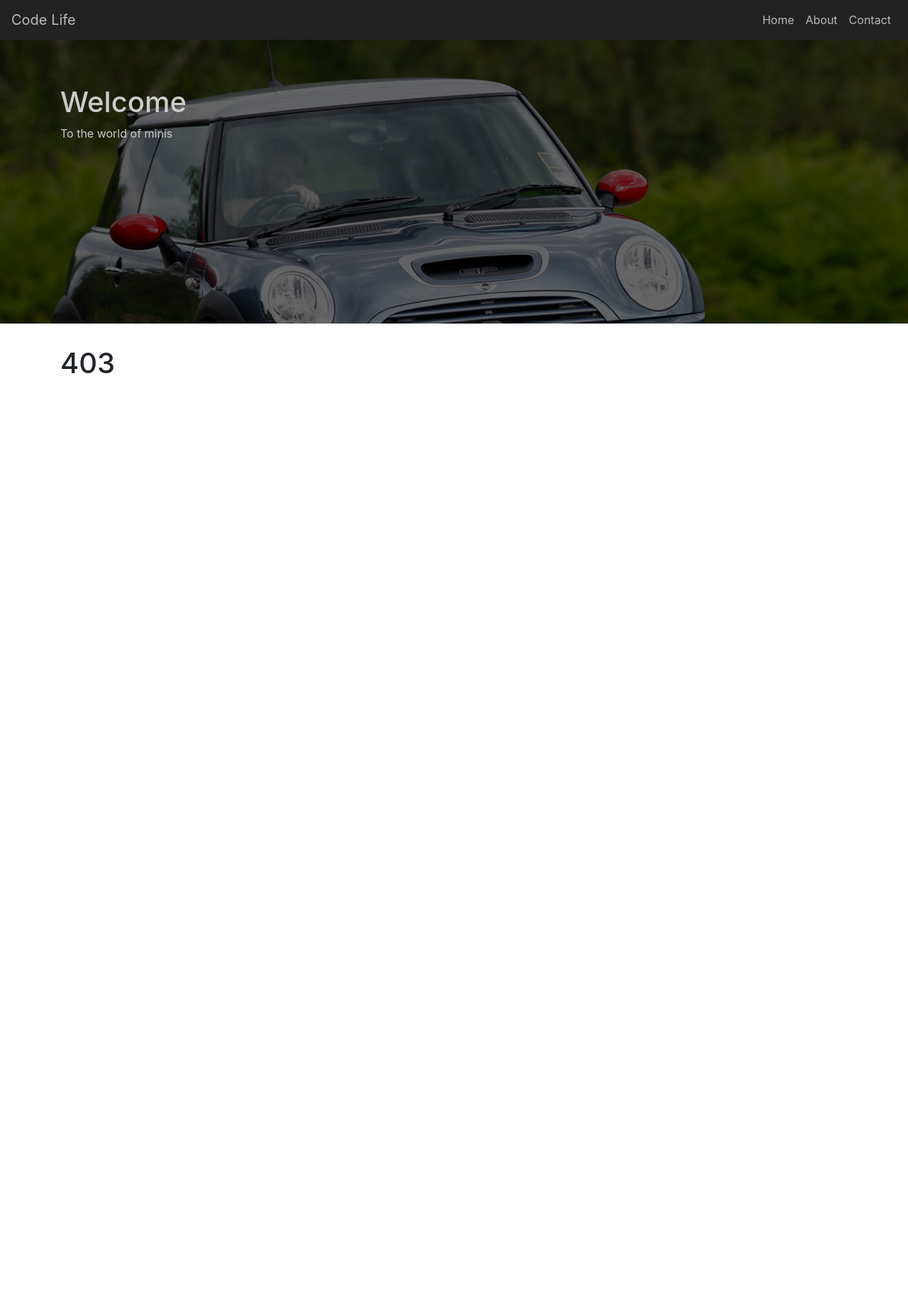
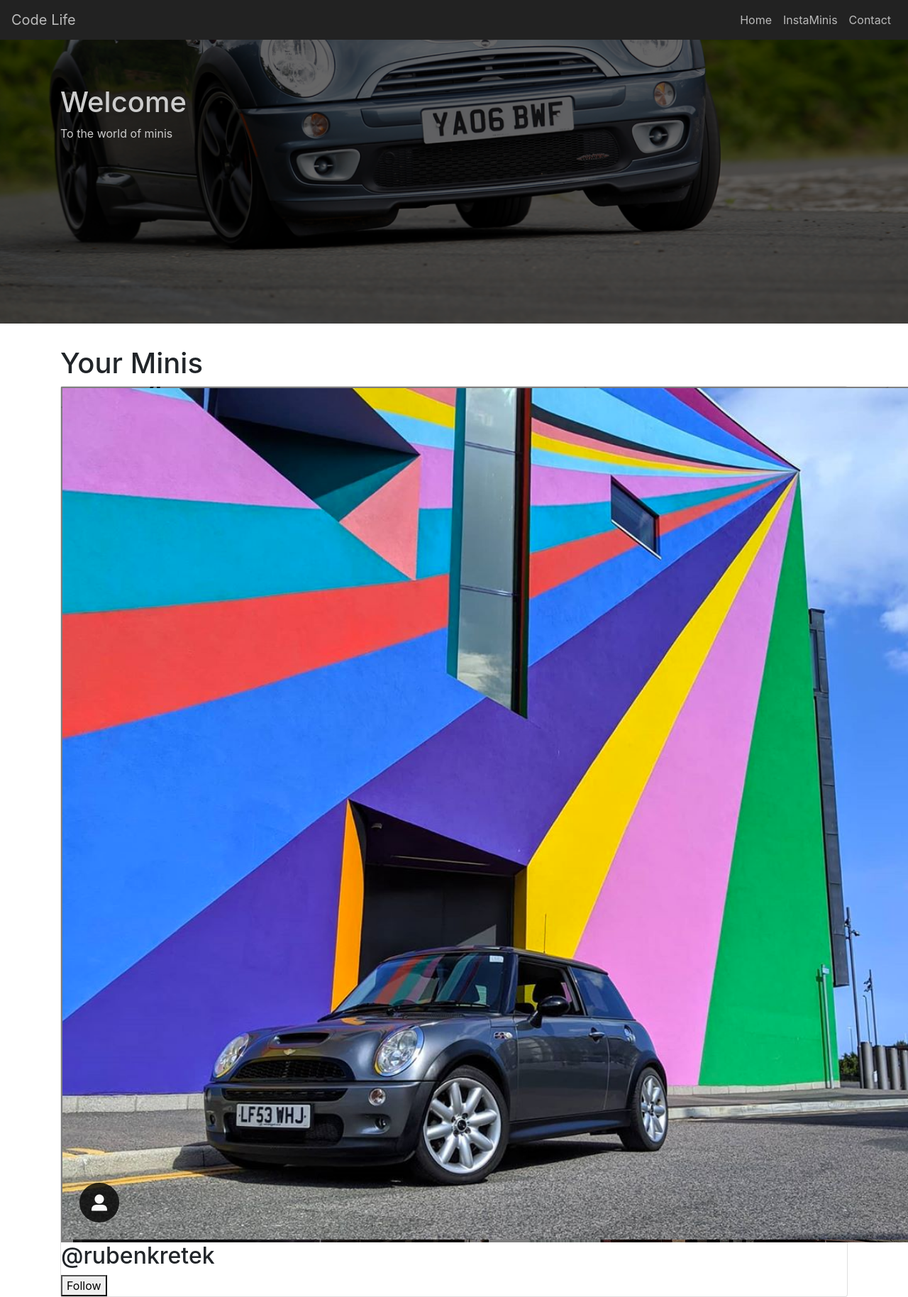
Before and after one commit to rubenkretek/r53, a React (Create React App) app: page /instaminis in a window 1280 px wide. Shown: the whole page at 71% size. Before the commit the page ends 800 px from the top, so only its background shows below. Built offline with nearby package versions, Linux system fonts and the light colour scheme.

Commit message:
added first card template

```diff
--- a/src/About.js
+++ /dev/null
@@ -1,9 +0,0 @@
-import React from "react";
-
-export const About = () => {
-  return (
-    <div>
-      <h1>About</h1>
-    </div>
-  );
-};
--- a/src/App.js
+++ b/src/App.js
@@ -1,7 +1,7 @@
 import React from "react";
 import { BrowserRouter as Router, Route, Switch } from "react-router-dom";
 import { Home } from "./Home";
-import { About } from "./About";
+import { InstaMinis } from "./pages/InstaMinis";
 import { Contact } from "./Contact";
 import { NoMatch } from "./NoMatch";
 import { Layout } from "./components/Layout";
@@ -17,7 +17,7 @@ function App() {
         <Router>
           <Switch>
             <Route exact path="/" component={Home} />
-            <Route exact path="/about" component={About} />
+            <Route exact path="/instaminis" component={InstaMinis} />
             <Route exact path="/contact" component={Contact} />
             <Route component={NoMatch} />
           </Switch>
--- a/src/components/NavigationBar.js
+++ b/src/components/NavigationBar.js
@@ -28,7 +28,7 @@ export const NavigationBar = () => (
             <Nav.Link href="/">Home</Nav.Link>
           </Nav.Item>
           <Nav.Item>
-            <Nav.Link href="/About">About</Nav.Link>
+            <Nav.Link href="/instaminis">InstaMinis</Nav.Link>
           </Nav.Item>
           <Nav.Item>
             <Nav.Link href="/Contact">Contact</Nav.Link>
--- /dev/null
+++ b/src/pages/InstaMinis.js
@@ -0,0 +1,27 @@
+import React from "react";
+import igImage from "../assets/ig-image.png";
+
+export const InstaMinis = () => {
+  return (
+    <React.Fragment>
+      <div>
+        <h1>Your Minis</h1>
+      </div>
+      <div className="cardList">
+        <div className="card">
+          <div className="ig-image">
+            <img src={igImage} alt="instagram" />
+          </div>
+          <div className="ig-handle">
+            <h2>@rubenkretek</h2>
+          </div>
+          <div className="ig-button">
+            <a href="https://www.instagram.com/rubenkretek/">
+              <button>Follow</button>
+            </a>
+          </div>
+        </div>
+      </div>
+    </React.Fragment>
+  );
+};
```
Also changed, not shown: src/assets/ig-image.png (added).
